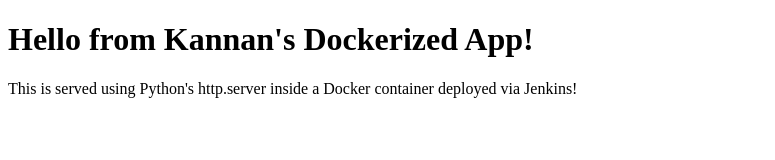
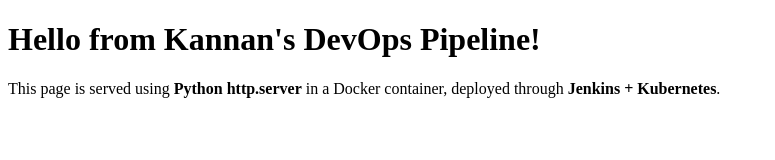
Before and after one commit to kannankdevops/testing, a plain HTML site: page index.html in a window 1280 px wide. Shown: the whole page, without its empty margins (0-775 px from the left). Drawn offline with Linux system fonts and the light colour scheme.

Commit message:
indexpageadded

```diff
--- a/index.html
+++ b/index.html
@@ -1,10 +1,10 @@
 <!DOCTYPE html>
 <html>
 <head>
-    <title>Kannan's Static App</title>
+  <title>Welcome</title>
 </head>
 <body>
-    <h1>Hello from Kannan's Dockerized App!</h1>
-    <p>This is served using Python's http.server inside a Docker container deployed via Jenkins!</p>
+  <h1>Hello from Kannan's DevOps Pipeline!</h1>
+  <p>This page is served using <strong>Python http.server</strong> in a Docker container, deployed through <strong>Jenkins + Kubernetes</strong>.</p>
 </body>
 </html>
```
